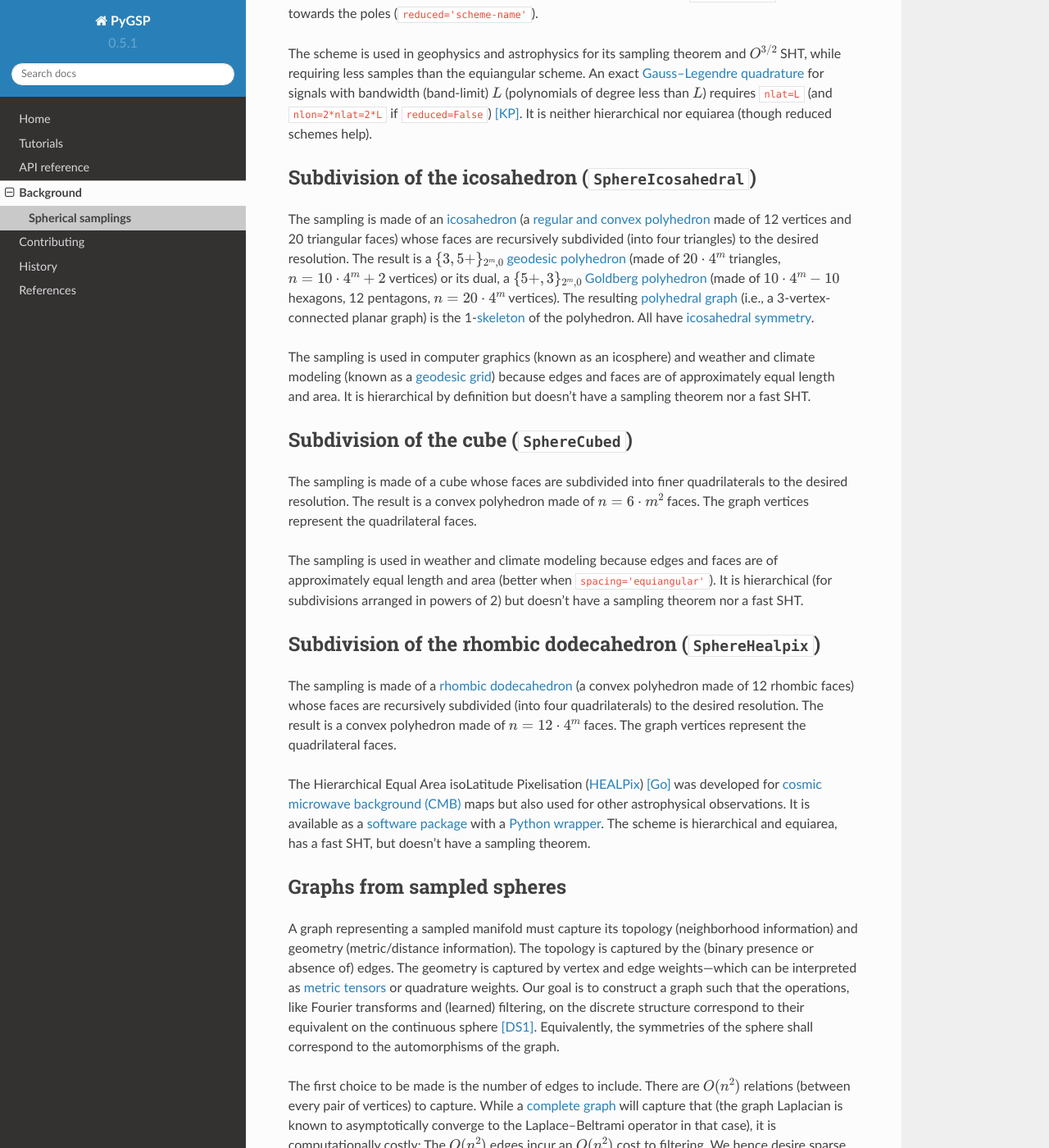
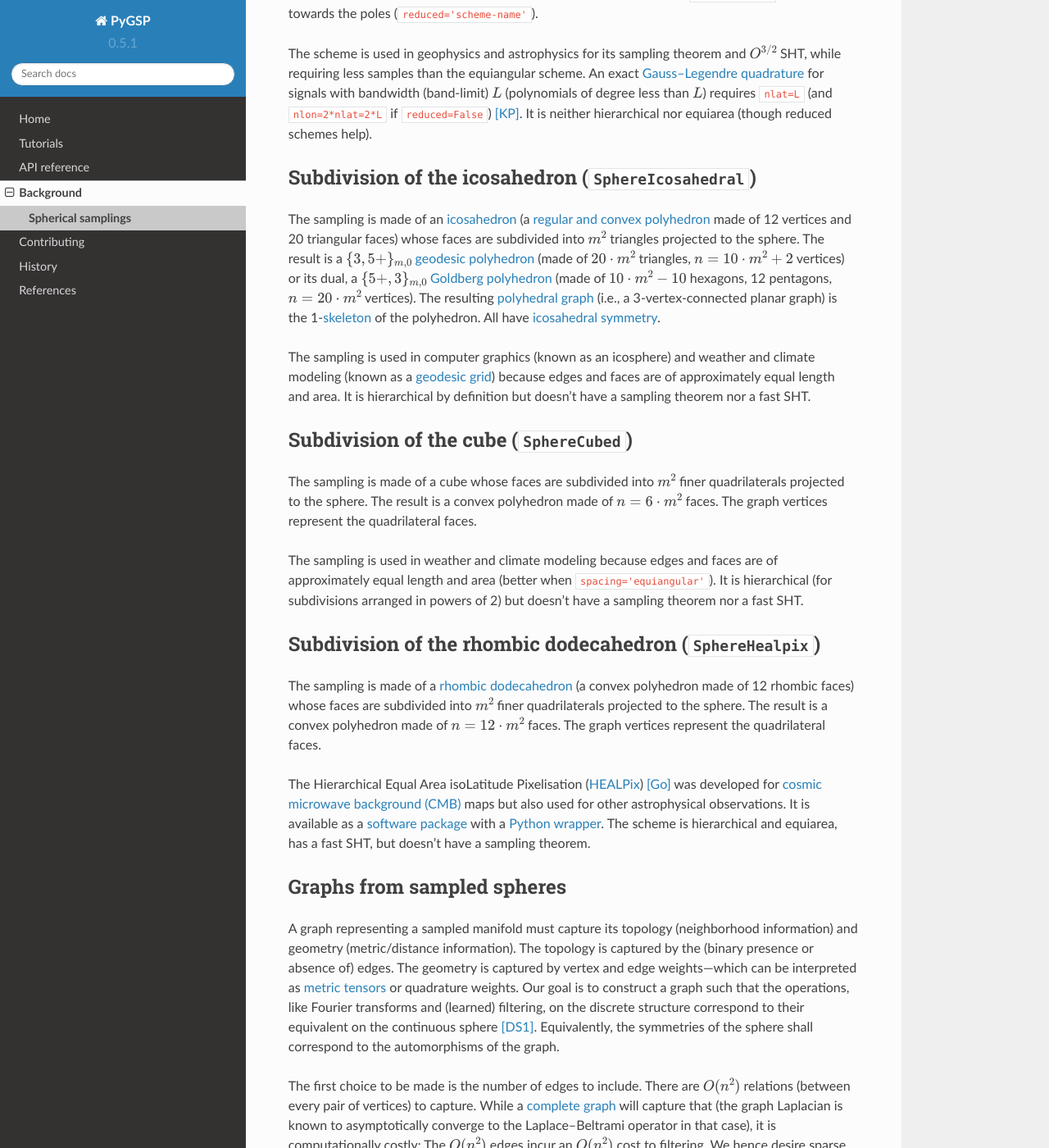
Before and after one commit to epfl-lts2/pygsp, a Sphinx documentation site: the page built from doc/background/spherical_samplings.rst, in a window 1280 px wide and 1400 px high, scrolled down 2235 px. Shown: the whole window at 82% size. Built offline with Sphinx 7.4.7 and the Read the Docs theme 2.0.0, drawn with Linux system fonts in a browser that asks for light colours; pages that are not in the unit, such as notebooks, are missing from menus; the version number is read from the project's files by our own code.

Commit message:
SphereIcosahedral & SphereHealpix: allow subdivisions that aren't powers of 2, consistent with SphereCubed

```diff
--- a/doc/background/spherical_samplings.rst
+++ b/doc/background/spherical_samplings.rst
@@ -148,12 +148,12 @@ Subdivision of the icosahedron (:class:`~pygsp.graphs.SphereIcosahedral`)
 -------------------------------------------------------------------------
 
 The sampling is made of an `icosahedron`_ (a `regular and convex polyhedron`_
-made of 12 vertices and 20 triangular faces) whose faces are recursively
-subdivided (into four triangles) to the desired resolution.
-The result is a :math:`\{3,5+\}_{2^m,0}` `geodesic polyhedron`_ (made of
-:math:`20⋅4^m` triangles, :math:`n=10⋅4^m+2` vertices) or its dual, a
-:math:`\{5+,3\}_{2^m,0}` `Goldberg polyhedron`_ (made of :math:`10⋅4^m-10`
-hexagons, 12 pentagons, :math:`n=20⋅4^m` vertices).
+made of 12 vertices and 20 triangular faces) whose faces are subdivided into
+:math:`m^2` triangles projected to the sphere.
+The result is a :math:`\{3,5+\}_{m,0}` `geodesic polyhedron`_ (made of
+:math:`20⋅m^2` triangles, :math:`n=10⋅m^2+2` vertices) or its dual, a
+:math:`\{5+,3\}_{m,0}` `Goldberg polyhedron`_ (made of :math:`10⋅m^2-10`
+hexagons, 12 pentagons, :math:`n=20⋅m^2` vertices).
 The resulting `polyhedral graph`_ (i.e., a 3-vertex-connected planar graph) is
 the 1-`skeleton`_ of the polyhedron.
 All have `icosahedral symmetry`_.
@@ -176,8 +176,8 @@ SHT.
 Subdivision of the cube (:class:`~pygsp.graphs.SphereCubed`)
 ------------------------------------------------------------
 
-The sampling is made of a cube whose faces are subdivided into finer
-quadrilaterals to the desired resolution.
+The sampling is made of a cube whose faces are subdivided into :math:`m^2`
+finer quadrilaterals projected to the sphere.
 The result is a convex polyhedron made of :math:`n=6⋅m^2` faces.
 The graph vertices represent the quadrilateral faces.
 
@@ -190,9 +190,9 @@ Subdivision of the rhombic dodecahedron (:class:`~pygsp.graphs.SphereHealpix`)
 ------------------------------------------------------------------------------
 
 The sampling is made of a `rhombic dodecahedron`_ (a convex polyhedron made of
-12 rhombic faces) whose faces are recursively subdivided (into four
-quadrilaterals) to the desired resolution.
-The result is a convex polyhedron made of :math:`n=12⋅4^m` faces.
+12 rhombic faces) whose faces are subdivided into :math:`m^2` finer
+quadrilaterals projected to the sphere.
+The result is a convex polyhedron made of :math:`n=12⋅m^2` faces.
 The graph vertices represent the quadrilateral faces.
 
 The Hierarchical Equal Area isoLatitude Pixelisation (`HEALPix`_) [Go]_ was
```
Also changed, not shown: 3 other files.
